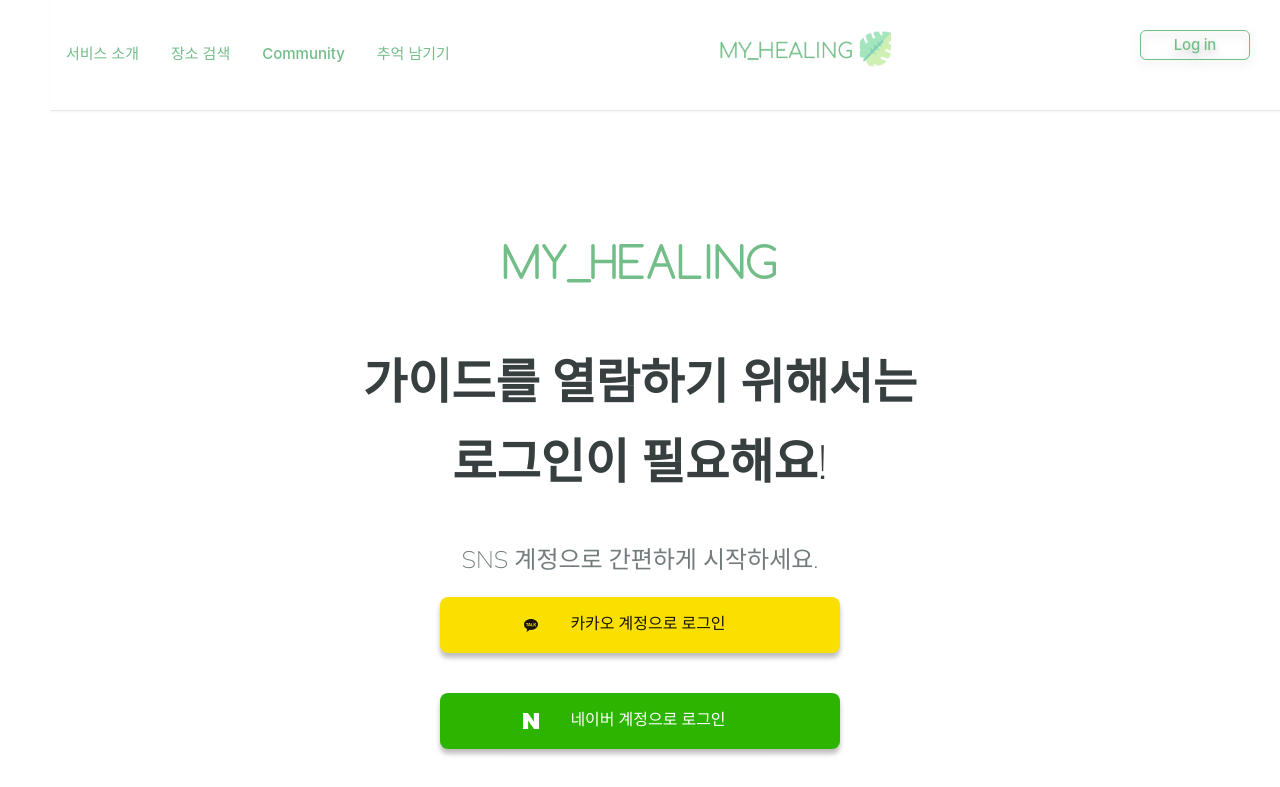
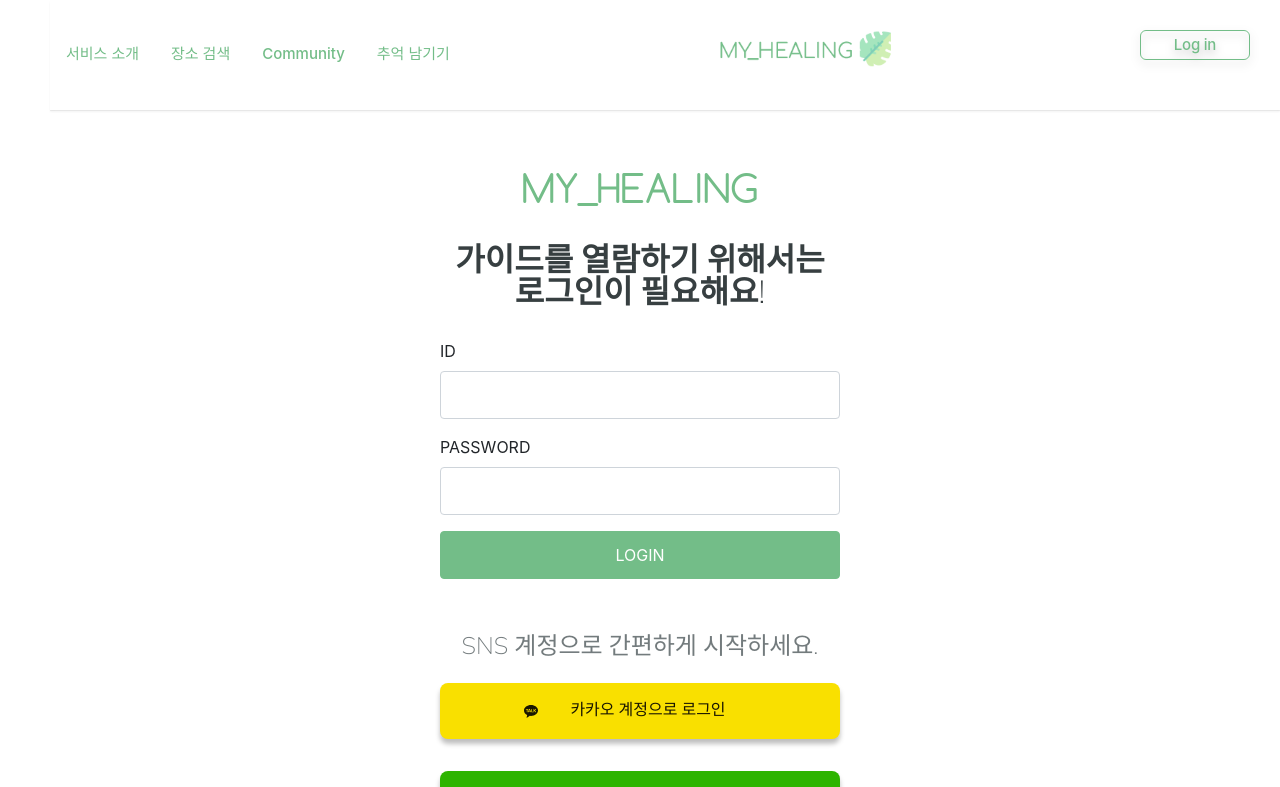
Before and after one commit to Likelion-at-SMWU-10th/MYHEALING-Client, a React (Create React App) app in the folder myhealing_client/: page /login in a window 1280 px wide. Shown: the top 787 px of the page. Built offline with nearby package versions, Linux system fonts and the light colour scheme; no server answers; a web font is replaced by a local one.

Commit message:
[KSM] 자체 로그인 화면 구현
[KSM] 자체 로그인 화면 구현

```diff
--- a/myhealing_client/src/page/login/Login.js
+++ b/myhealing_client/src/page/login/Login.js
@@ -2,6 +2,7 @@ import React from "react";
 import styled from "styled-components";
 import { RiKakaoTalkFill } from "react-icons/ri";
 import { SiNaver } from "react-icons/si";
+import OurLogin from "./OurLogin";
 
 const Login = () => {
   const KAKAO_AUTH_URL = `https://kauth.kakao.com/oauth/authorize?response_type=code&client_id=${"##################"}&redirect_uri=${"http://localhost:3000/kakaoLogin"}&response_type=code`;
@@ -22,6 +23,8 @@ const Login = () => {
           <br />
           로그인이 필요해요!
         </Alert>
+        <OurLogin></OurLogin>
+        <br/>
         <Message>SNS 계정으로 간편하게 시작하세요.</Message>
         <KakaoBtn onClick={handleSignKakao}>
           <KakaoIcon />
@@ -61,24 +64,24 @@ const LoginWrapper = styled.div`
 `;
 
 const MyHealing = styled.div`
-  margin-bottom: 2.5rem;
+  margin-bottom: 1.3rem;
   font-family: "Comfortaa";
   color: #73bd88;
-  font-size: 2.8rem;
+  font-size: 2.4rem;
   font-style: normal;
   font-weight: 400;
 `;
 
 const Alert = styled.div`
   text-align: center;
-  margin-bottom: 2.5rem;
+  margin-bottom: 2rem;
   font-family: "Mulish";
   color: #373f41;
-  font-size: 3rem;
+  font-size: 2rem;
   font-style: normal;
   font-weight: 700;
   white-space: pre-wrap;
-  line-height: 5rem;
+  line-height: 2rem;
 `;
 
 const Message = styled.div`
@@ -99,7 +102,7 @@ const KakaoBtn = styled.button`
   width: 25rem;
   height: 4rem;
   padding: 1rem 5.2rem;
-  margin-bottom: 2.5rem;
+  margin-bottom: 2rem;
   border: none;
   border-radius: 0.5rem;
   background-color: #f9e000;
@@ -130,7 +133,7 @@ const NaverBtn = styled.button`
   width: 25rem;
   height: 4rem;
   padding: 1rem 5.2rem;
-  margin-bottom: 2.5rem;
+  margin-bottom: 2rem;
   border: none;
   border-radius: 0.5rem;
   background-color: #2db400;
--- /dev/null
+++ b/myhealing_client/src/page/login/OurLogin.css
@@ -0,0 +1,11 @@
+.loginId {
+    width: 25rem;
+    height: 3rem;
+}
+
+.ourLoginBtn {
+    width: 25rem;
+    height: 3rem;
+    background-color: #73BD88;
+    border: 1px solid #73BD88;
+}
--- /dev/null
+++ b/myhealing_client/src/page/login/OurLogin.js
@@ -0,0 +1,24 @@
+import React from 'react';
+import "./OurLogin.css";
+
+const OurLogin = () => {
+    return (
+        <div>
+            <form>
+                <div className="mb-3">
+                    <label className="form-label">ID</label>
+                    <input type="id" className="form-control loginId" id="exampleInputId1" aria-describedby="idHelp"/>
+                </div>
+                <div className="mb-3">
+                    <label className="form-label">PASSWORD</label>
+                    <input type="password" className="form-control loginId" id="exampleInputPassword1"/>
+                </div>
+                <button type="submit" className="btn btn-primary ourLoginBtn">LOGIN</button>
+            </form>
+            <br/>
+        </div>
+    );
+};
+
+
+export default OurLogin;
```
